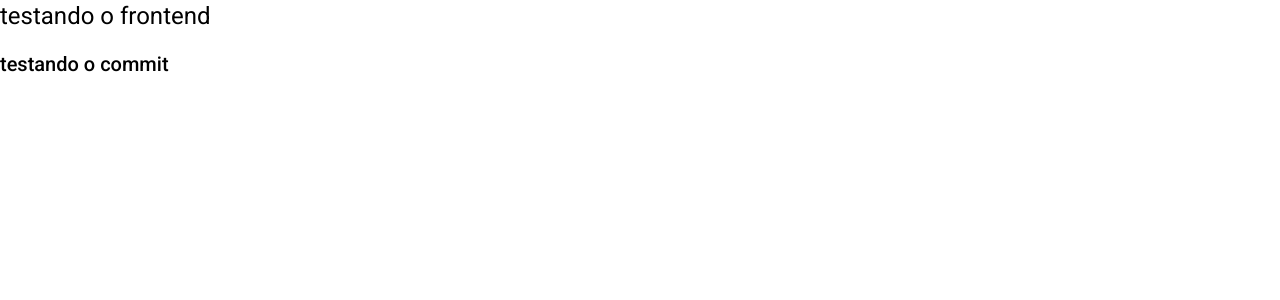
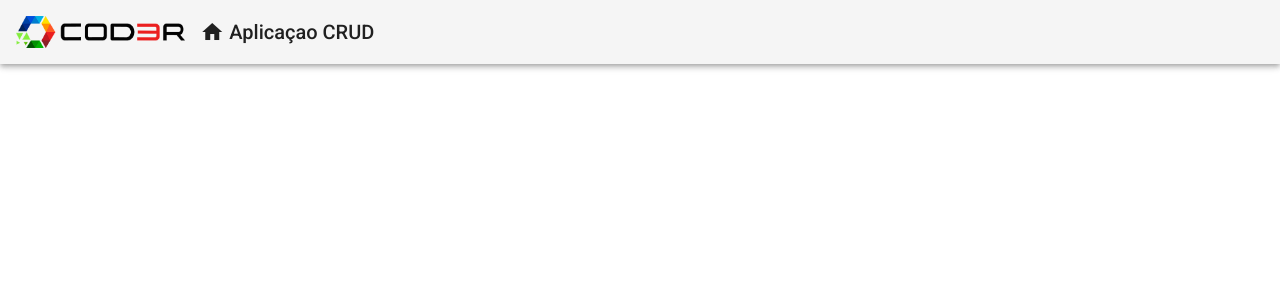
Before and after one commit to Anderlan-Nunes/crud, an Angular app: page / in a window 1280 px wide. Shown: the top 300 px of the page. Built offline with nearby package versions, Linux system fonts and the light colour scheme.

Commit message:
criando componente cabeçalho

```diff
--- a/src/app/app.component.html
+++ b/src/app/app.component.html
@@ -1,2 +1 @@
-<h1>testando o {{ title }} </h1>
-<h2>testando o commit</h2>
+<app-header></app-header>
--- /dev/null
+++ b/src/app/components/template/header/header.component.css
@@ -0,0 +1,21 @@
+.header {
+    display: flex;
+    align-items: center;
+}
+.header a {
+    display: flex;
+    align-items: center;
+    text-decoration: none;
+}
+
+.header .logo {
+    max-height: 32px;
+}
+
+.header .title-group{
+    padding-left: 15px;
+}
+
+.header .title-group i {
+    padding-right: 5px;
+}
--- /dev/null
+++ b/src/app/components/template/header/header.component.html
@@ -0,0 +1,15 @@
+<mat-toolbar class="header mat-elevation-z4">
+    <span>
+        <a>
+            <img class="logo" src="assets/img/logo.png" alt="logo">
+        </a>
+    </span>
+    <span class="title-group">
+        <a>
+            <i class="material-icons">
+                home
+            </i>
+            Aplicaçao CRUD
+        </a>
+    </span>
+</mat-toolbar>
--- /dev/null
+++ b/src/app/components/template/header/header.component.ts
@@ -0,0 +1,15 @@
+import { Component, OnInit } from '@angular/core';
+
+@Component({
+  selector: 'app-header',
+  templateUrl: './header.component.html',
+  styleUrls: ['./header.component.css']
+})
+export class HeaderComponent implements OnInit {
+
+  constructor() { }
+
+  ngOnInit(): void {
+  }
+
+}
```
Also changed, not shown: src/app/app.module.ts (+7 -2 lines), src/assets/img/logo.png (added).
